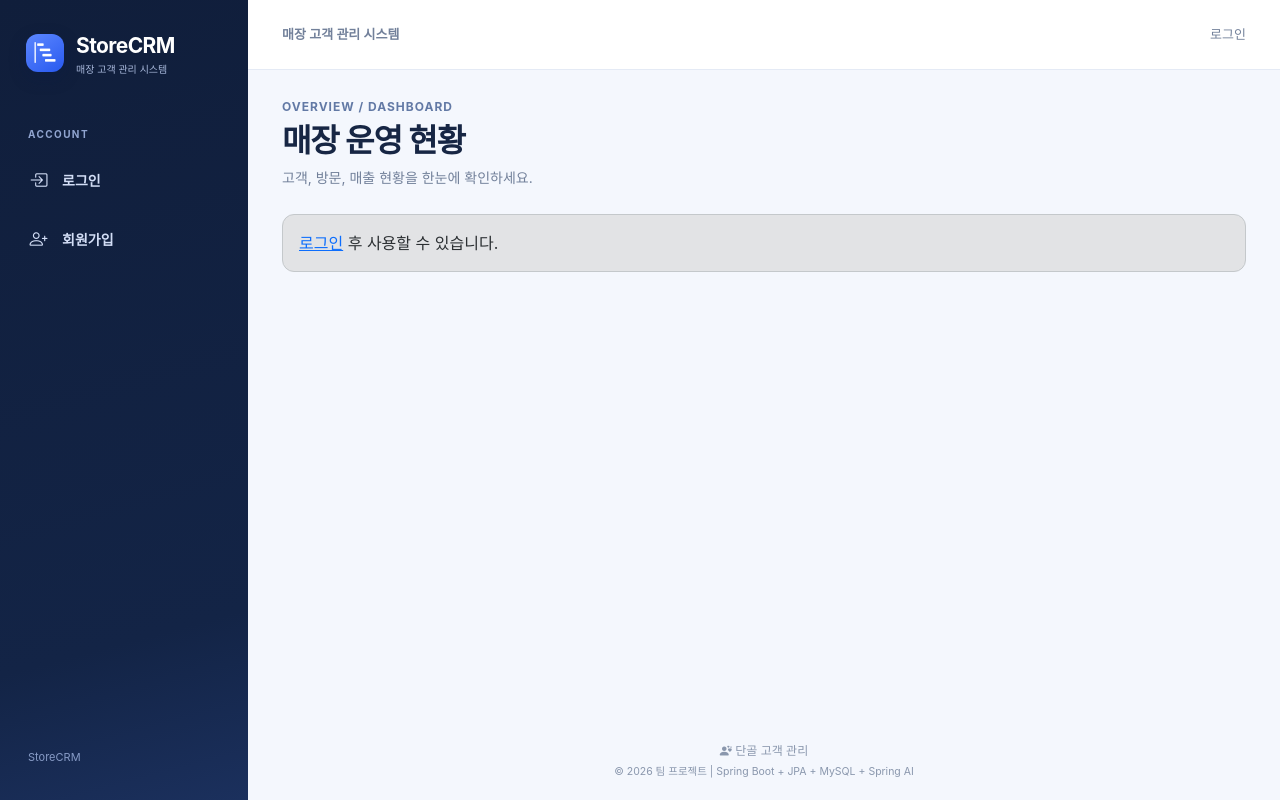
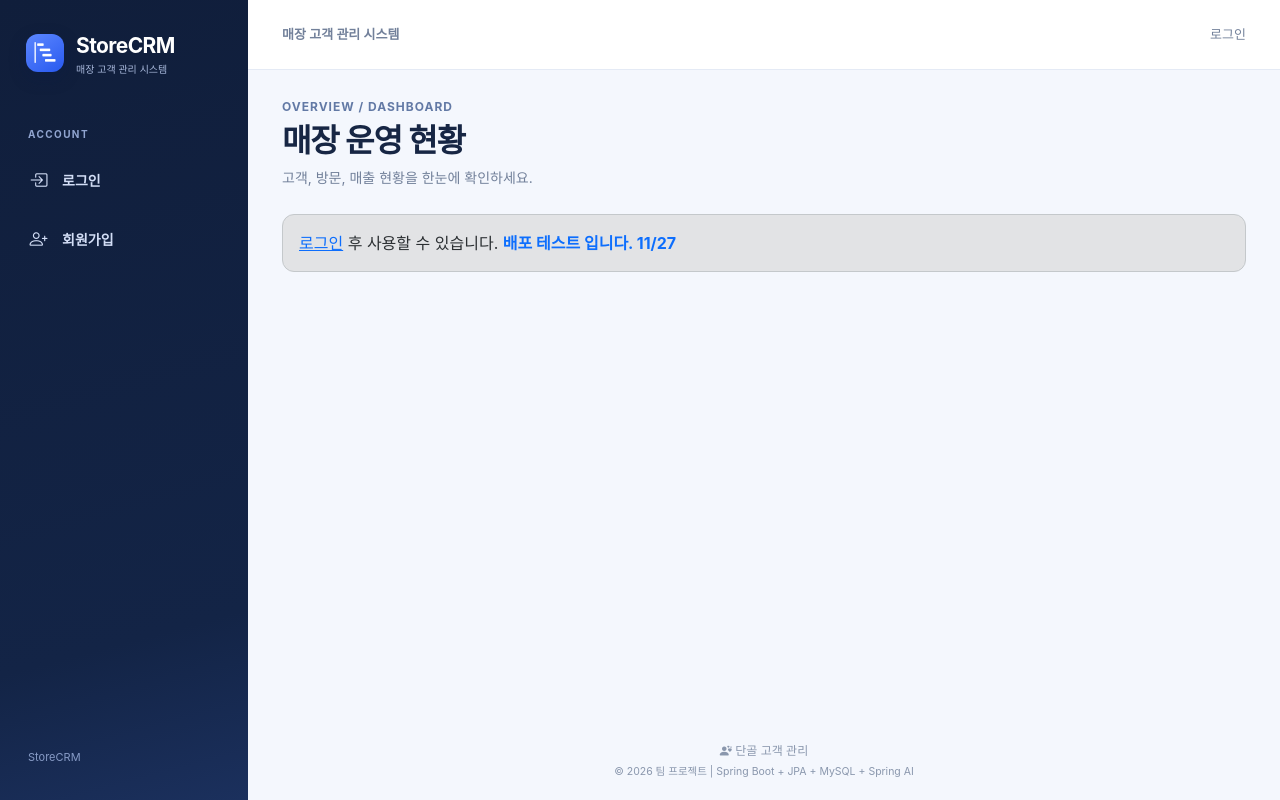
Before and after one commit to sm-k-dev/team1crm, a Spring Boot app: page / in a window 1280 px wide. Run offline with Spring Boot 4, Linux system fonts and the light colour scheme; some of the project's set-up classes (security, data sources, template engines, error pages and the like) are left out, and stand-ins take their place; some libraries are stand-ins or nearby versions.

Commit message:
chore: 배포 시연 문구 추가

```diff
--- a/src/main/resources/templates/home/index.html
+++ b/src/main/resources/templates/home/index.html
@@ -52,7 +52,7 @@
 
         <a th:href="@{/login}">로그인</a>
         후 사용할 수 있습니다.
-
+        <strong class="text-primary">배포 테스트 입니다. 11/27</strong>
     </div>
 
     <!--
```
